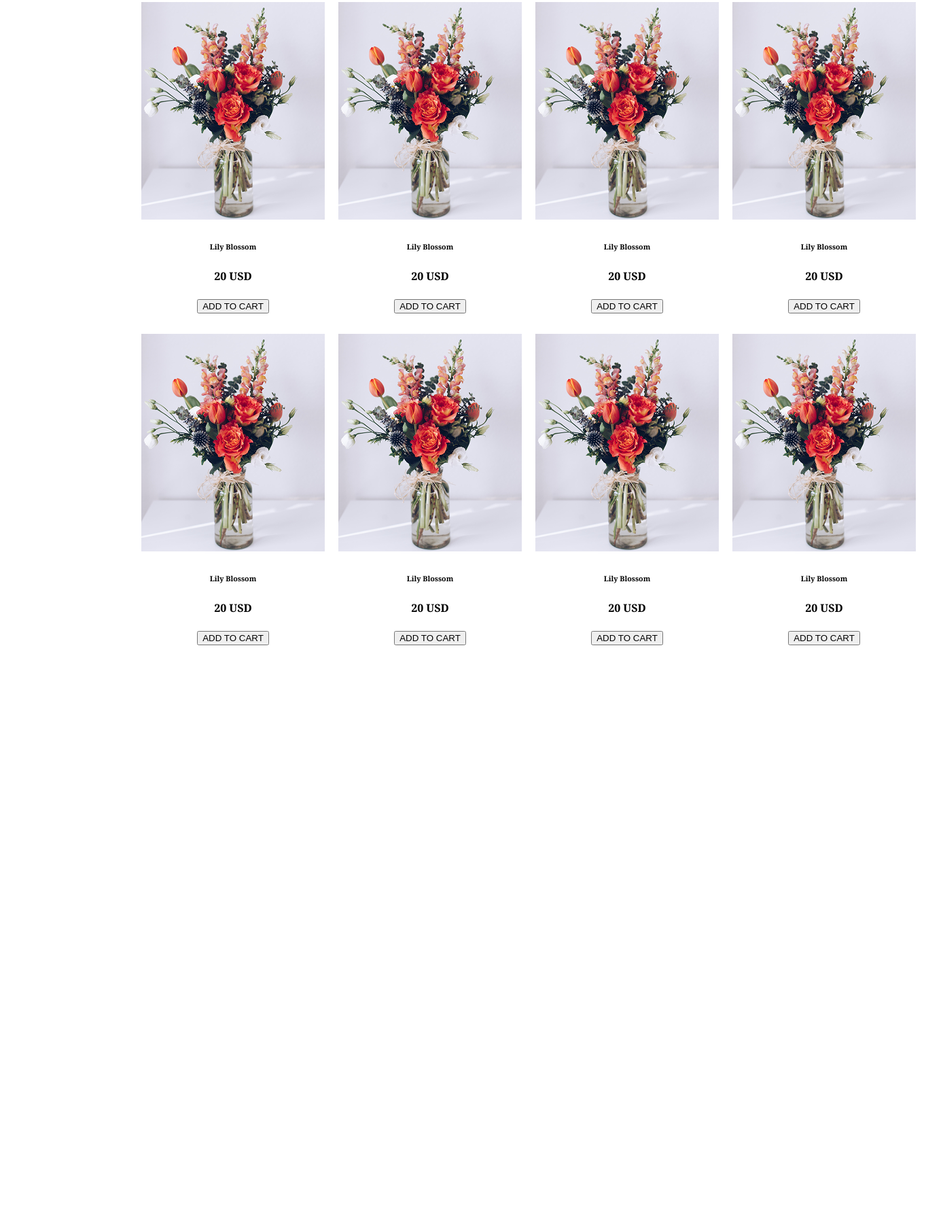
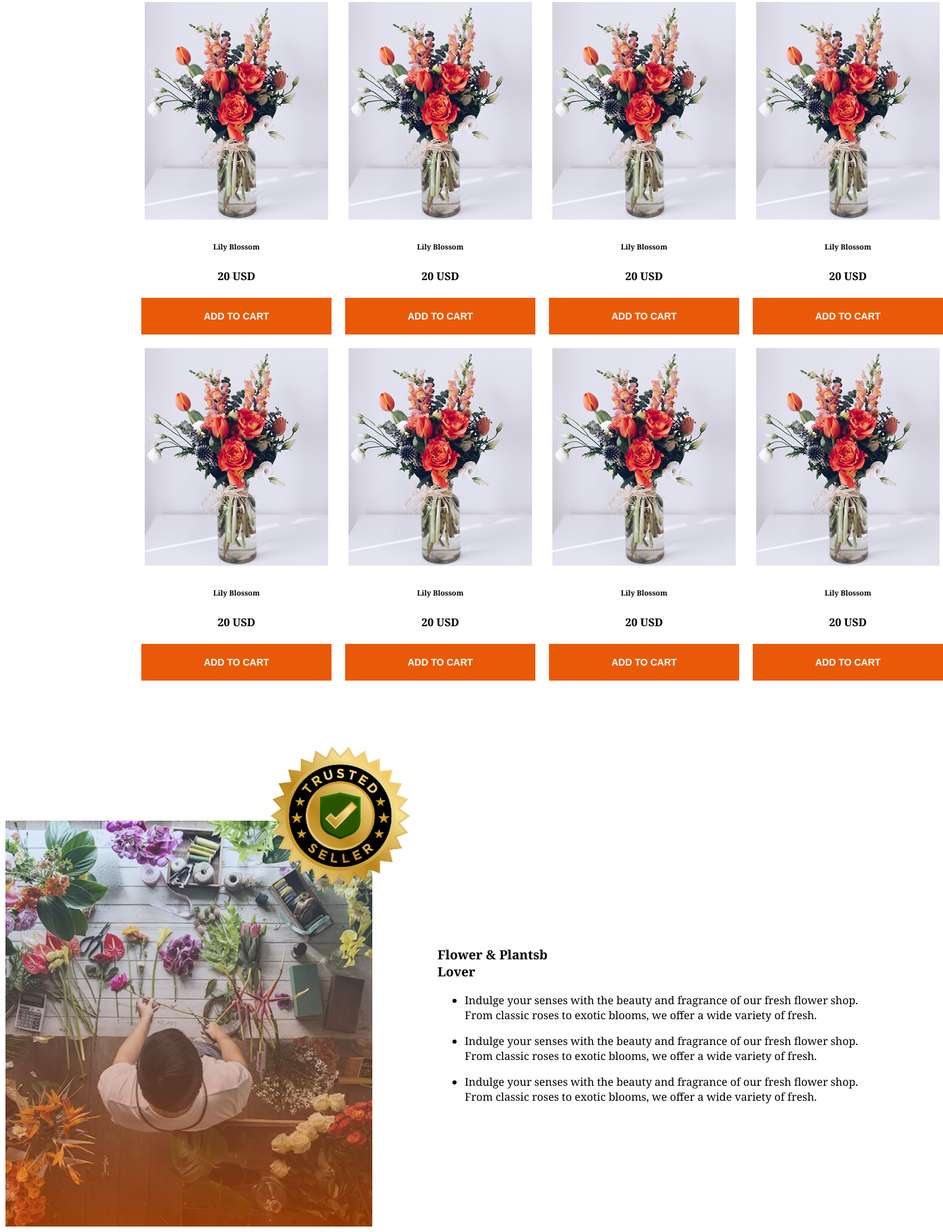
Before and after one commit to sh-captain/Assignment-02, a plain HTML site: page index.html in a window 1280 px wide. Shown: the part 949-2761 px from the top of the page at 68% size, 1388 px wide, since content can reach past the window. Before the commit the page ends 1906 px from the top, so only its background shows below. Drawn offline with Linux system fonts and the light colour scheme.

Commit message:
added all tex

```diff
--- a/index.html
+++ b/index.html
@@ -45,52 +45,71 @@
                 <img src="img/sample-flower-image.png" alt="">
                 <h6>Lily Blossom</h6>
                 <h4>20 USD</h4>
-                <button>ADD TO CART</button>
+                <button class="butto">ADD TO CART</button>
             </div>
             <div class="flower">
                 <img src="img/sample-flower-image.png" alt="">
                 <h6>Lily Blossom </h6>
                 <h4>20 USD</h4>
-                <button>ADD TO CART</button>
+                <button class="butto">ADD TO CART</button>
             </div>
             <div class="flower">
                 <img src="img/sample-flower-image.png" alt="">
                 <h6>Lily Blossom</h6>
                 <h4>20 USD</h4>
-                <button>ADD TO CART</button>
+                <button class="butto">ADD TO CART</button>
             </div>
             <div class="flower">
                 <img src="img/sample-flower-image.png" alt="">
                 <h6>Lily Blossom </h6>
                 <h4>20 USD</h4>
-                <button>ADD TO CART</button>
+                <button class="butto">ADD TO CART</button>
             </div>
             <div class="flower">
                 <img src="img/sample-flower-image.png" alt="">
                 <h6>Lily Blossom</h6>
                 <h4>20 USD</h4>
-                <button>ADD TO CART</button>
+                <button class="butto">ADD TO CART</button>
             </div>
             <div class="flower">
                 <img src="img/sample-flower-image.png" alt="">
                 <h6>Lily Blossom</h6>
                 <h4>20 USD</h4>
-                <button>ADD TO CART</button>
+                <button class="butto">ADD TO CART</button>
             </div>
             <div class="flower">
                 <img src="img/sample-flower-image.png" alt="">
                 <h6>Lily Blossom </h6>
                 <h4>20 USD</h4>
-                <button>ADD TO CART</button>
+                <button class="butto">ADD TO CART</button>
             </div>
             <div class="flower">
                 <img src="img/sample-flower-image.png" alt="">
                 <h6>Lily Blossom</h6>
                 <h4>20 USD</h4>
-                <button>ADD TO CART</button>
+                <button class="butto">ADD TO CART</button>
             </div>
         </div>
        </div>
+       <nav class="nav-3">
+        <div class="nav-3-1 display-flex">
+            <div class="nav-3-2 display-flex">
+                <img class="img-3" src="img/flower-store.png" alt="">
+                <img class="img-2" src="img/trusted-badge.png" alt="">
+
+            </div>
+            <div>
+            <h3>Flower & Plantsb
+                 <br> Lover</h3>
+
+                 <ul>
+                    <li><p>Indulge your senses with the beauty and fragrance of our fresh flower shop. From classic roses to exotic blooms, we offer a wide variety of fresh.</p></li>
+                    <li><p>Indulge your senses with the beauty and fragrance of our fresh flower shop. From classic roses to exotic blooms, we offer a wide variety of fresh.</p></li>
+                    <li><p>Indulge your senses with the beauty and fragrance of our fresh flower shop. From classic roses to exotic blooms, we offer a wide variety of fresh.</p></li>
+                 </ul>
+                 </div>
+        </div>
+       </nav>
 
     </nav>
 
--- a/style/style.css
+++ b/style/style.css
@@ -70,20 +70,44 @@
     text-align: center;
     display: grid;
     grid-template-columns: repeat(4,1fr);
-    gap: 30px 20px;
+    gap: 20px;
     margin-left: 200px;
     margin-right: 150px;
+}
+.butto{
+    background-color: #E95A08;
+    color: white;
+   font-weight: bold;
+    font-size: 14px;
+    border: none;
+    width: 280px;
+    height: 54px;
+
+
+}
+/*nav-3*/
+.nav-3-1{
+margin-top: 206px;
+align-items: center;
+}
+.img-2{
+    max-width: 286px;
+    max-height: 286px;
+    margin-left: -190px;
+    margin-top: -150px;
 }
 
 
 
 /*responsive media */
- @media screen and (max-width:390px){
+
+ @media screen and (max-width:576px){
    .li{display: none;}
    .header-1{
-    justify-content: space-between;
+    align-items: center;
    }
    .header-1-1{
+    align-items: center;
     justify-content: space-between;
     margin-top: 13px;
     margin-left: 16px;
@@ -103,11 +127,30 @@
     margin-left: 16px;
     margin-right: 16px;
     margin-top: 28px;
-    transform: translateY(300px);/* moves text down */
+    transform: translateY(300px);
    }
    .img{
     margin-top: 28px;
-    transform: translateY(-300px); /* moves image up*/
+    transform: translateY(-300px);
+   }
+   .container{
+    align-items: center;
+    justify-content: space-evenly;
+    margin: auto;
+    display: grid;
+    grid-template-columns: repeat(2,1fr);
+   }
+.nav-2-2{
+    align-items: center;}
+   .nav-3{
+    margin-top: 30px;
    }
 
- }
+.nav-3-1{
+    margin-top: 50px;
+    display: inline;
+}
+.img-2{
+    display: none;
+}
+   }
```
